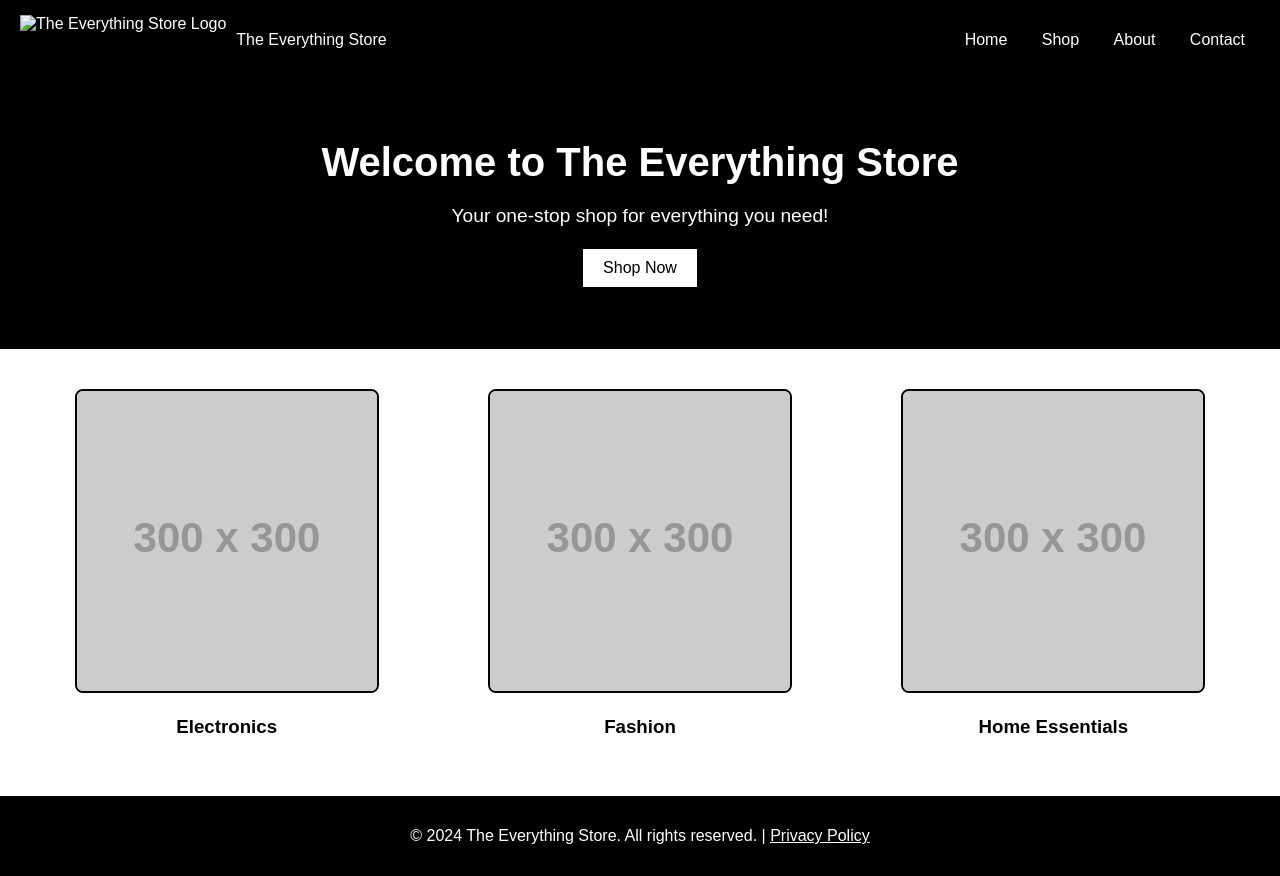
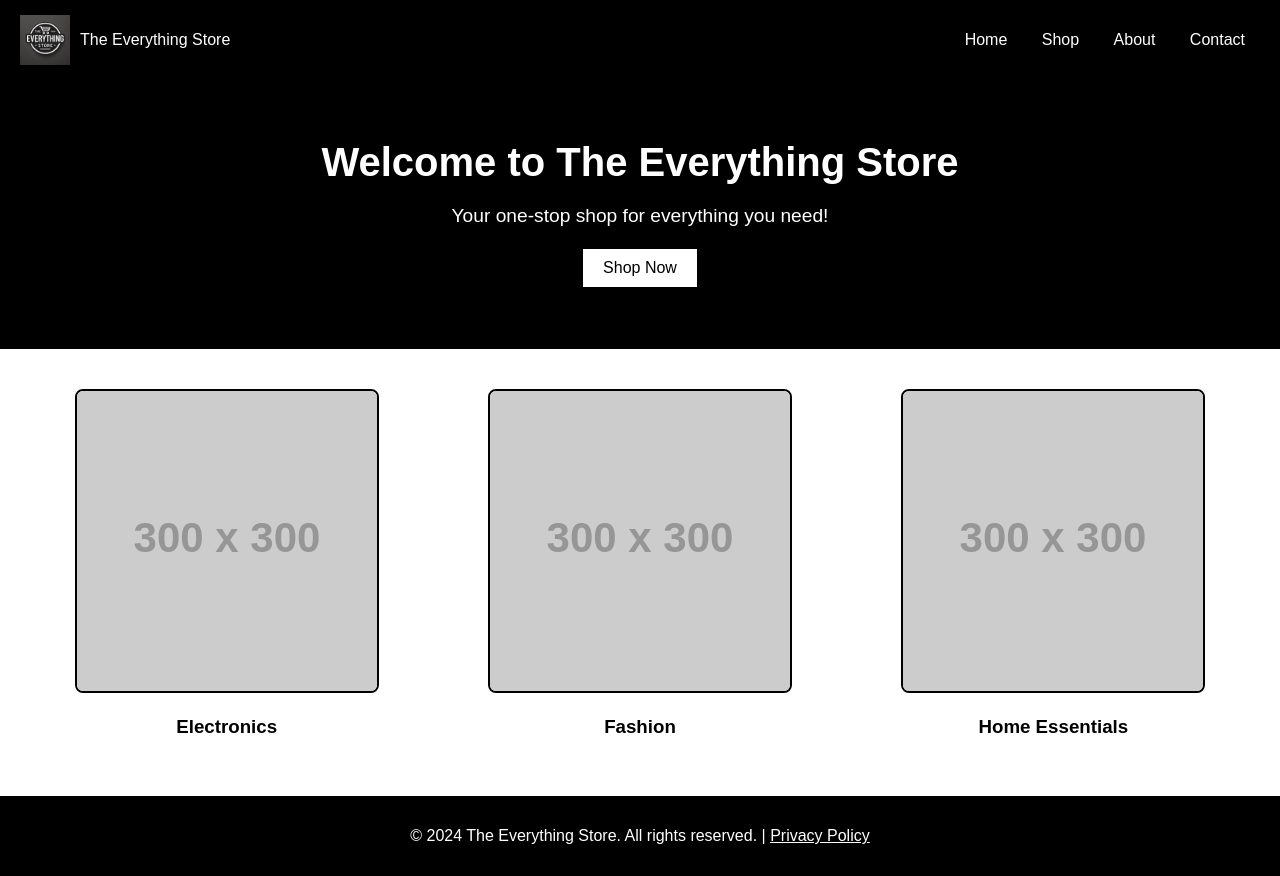
Before and after one commit to nuwaidahmed/The-Everything-Store, a plain HTML site: page index.html in a window 1280 px wide. Drawn offline with Linux system fonts and the light colour scheme; placeholder pictures from the web are drawn by us.

Commit message:
Update index.html

```diff
--- a/index.html
+++ b/index.html
@@ -88,7 +88,7 @@
 <body>
     <header>
         <div class="logo">
-            <img src="logo.png" alt="The Everything Store Logo">
+            <img src="mylogo.png" alt="The Everything Store Logo">
             <span>The Everything Store</span>
         </div>
         <nav>
```
